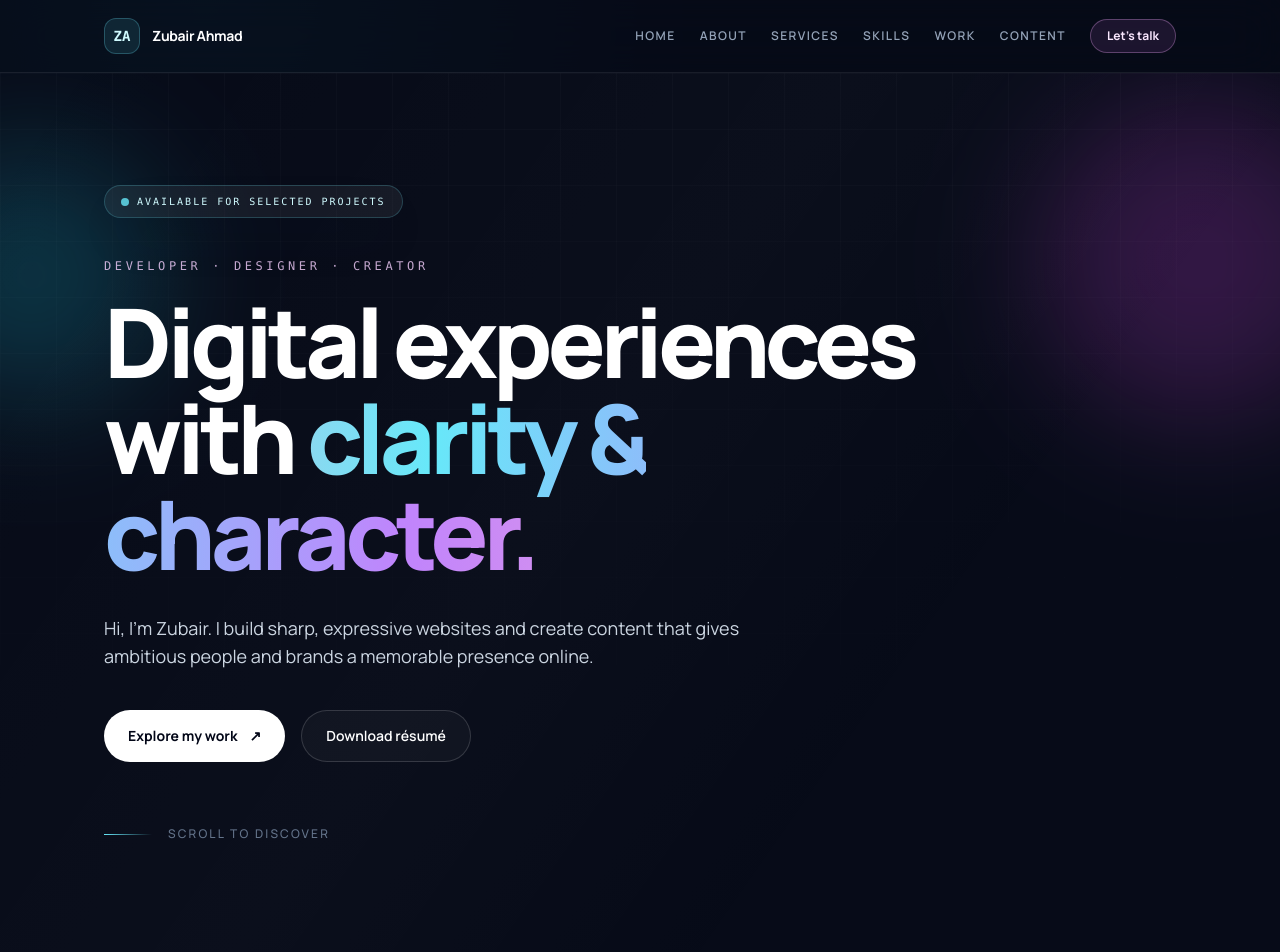
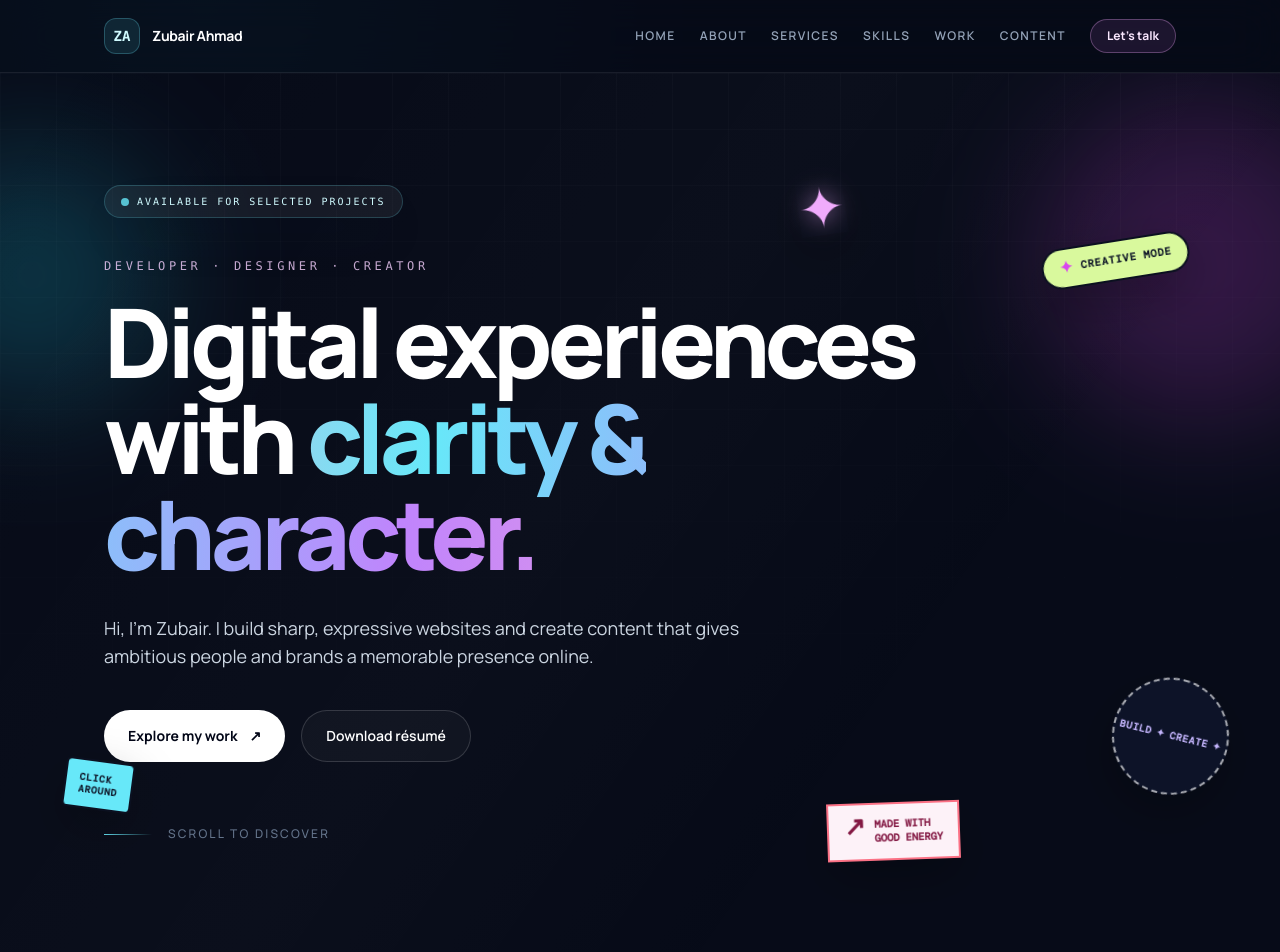
Before and after one commit to zubair2018/live-portfolio, a React (Vite) app: page / in a window 1280 px wide. Shown: the top 952 px of the page. Built offline with nearby package versions, Linux system fonts and the light colour scheme.

Commit message:
Add animated creative sticker layer
Add playful CSS-native stickers and motion to the portfolio hero.

```diff
--- a/src/components/Hero.jsx
+++ b/src/components/Hero.jsx
@@ -1,3 +1,5 @@
+import StickerCloud from "./StickerCloud";
+
 export default function Hero() {
   return (
     <section id="home" className="relative isolate overflow-hidden bg-[#070b18] text-white">
@@ -6,6 +8,7 @@ export default function Hero() {
         <div className="float-slow absolute -right-20 top-8 h-80 w-80 rounded-full bg-fuchsia-500/20 blur-3xl [animation-delay:-3s]" />
         <div className="absolute inset-0 opacity-[0.16] [background-image:linear-gradient(rgba(255,255,255,.12)_1px,transparent_1px),linear-gradient(90deg,rgba(255,255,255,.12)_1px,transparent_1px)] [background-size:56px_56px] [mask-image:linear-gradient(to_bottom,black,transparent_85%)]" />
       </div>
+      <StickerCloud />
 
       <div className="mx-auto flex min-h-[92vh] max-w-6xl flex-col justify-center px-5 py-28 sm:px-8 lg:px-10">
         <div className="max-w-4xl">
@@ -14,12 +17,9 @@ export default function Hero() {
             Available for selected projects
           </span>
 
-          <p className="mt-10 font-mono text-xs uppercase tracking-[0.3em] text-fuchsia-200/80">
-            Developer · Designer · Creator
-          </p>
+          <p className="mt-10 font-mono text-xs uppercase tracking-[0.3em] text-fuchsia-200/80">Developer · Designer · Creator</p>
           <h1 className="mt-5 text-5xl font-extrabold leading-[0.98] tracking-[-0.055em] sm:text-6xl lg:text-8xl">
-            Digital experiences with{" "}
-            <span className="gradient-text">clarity & character.</span>
+            Digital experiences with <span className="gradient-text">clarity & character.</span>
           </h1>
           <p className="mt-8 max-w-2xl text-base leading-8 text-slate-300 sm:text-lg">
             Hi, I&apos;m Zubair. I build sharp, expressive websites and create content
@@ -30,15 +30,12 @@ export default function Hero() {
             <a href="#works" className="group inline-flex min-h-[52px] items-center justify-center gap-3 rounded-full bg-white px-6 text-sm font-bold text-slate-950 transition duration-300 hover:-translate-y-1 hover:bg-cyan-200 hover:shadow-xl hover:shadow-cyan-400/20">
               Explore my work <span className="transition-transform duration-300 group-hover:translate-x-1">↗</span>
             </a>
-            <a href="/resume.txt" download className="inline-flex min-h-[52px] items-center justify-center rounded-full border border-white/15 bg-white/[0.03] px-6 text-sm font-semibold text-white transition hover:border-fuchsia-300/60 hover:bg-white/[0.08]">
-              Download résumé
-            </a>
+            <a href="/resume.txt" download className="inline-flex min-h-[52px] items-center justify-center rounded-full border border-white/15 bg-white/[0.03] px-6 text-sm font-semibold text-white transition hover:border-fuchsia-300/60 hover:bg-white/[0.08]">Download résumé</a>
           </div>
         </div>
 
         <div className="mt-16 flex items-center gap-4 text-xs font-medium uppercase tracking-[0.18em] text-slate-500">
-          <span className="h-px w-12 bg-gradient-to-r from-cyan-300 to-transparent" />
-          Scroll to discover
+          <span className="h-px w-12 bg-gradient-to-r from-cyan-300 to-transparent" /> Scroll to discover
         </div>
       </div>
     </section>
--- /dev/null
+++ b/src/components/StickerCloud.jsx
@@ -0,0 +1,19 @@
+export default function StickerCloud() {
+  return (
+    <div className="pointer-events-none absolute inset-0 hidden overflow-hidden lg:block" aria-hidden="true">
+      <div className="sticker sticker-creative">
+        <span className="sticker-spark">✦</span>
+        creative mode
+      </div>
+      <div className="sticker sticker-orbit">
+        <span>build</span><span>✦</span><span>create</span><span>✦</span>
+      </div>
+      <div className="sticker sticker-note">
+        <span className="sticker-arrow">↗</span>
+        <span>made with<br />good energy</span>
+      </div>
+      <div className="sticker sticker-star">✦</div>
+      <div className="sticker sticker-cursor">click<br />around</div>
+    </div>
+  );
+}
--- a/src/index.css
+++ b/src/index.css
@@ -60,3 +60,100 @@ section::before {
   color: transparent;
   animation: shimmer 7s linear infinite;
 }
+
+
+@keyframes sticker-bob {
+  0%, 100% { transform: translate3d(0, 0, 0) rotate(var(--sticker-rotate)); }
+  50% { transform: translate3d(0, -15px, 0) rotate(calc(var(--sticker-rotate) + 3deg)); }
+}
+@keyframes sticker-spin { to { transform: rotate(360deg); } }
+@keyframes sticker-wiggle {
+  0%, 100% { transform: rotate(-8deg) scale(1); }
+  50% { transform: rotate(5deg) scale(1.08); }
+}
+
+.sticker {
+  position: absolute;
+  z-index: 2;
+  user-select: none;
+  box-shadow: 0 18px 50px rgba(0, 0, 0, 0.28);
+}
+.sticker-creative {
+  --sticker-rotate: -9deg;
+  top: 19%;
+  right: 7%;
+  display: flex;
+  align-items: center;
+  gap: 0.45rem;
+  border: 2px solid #0b1020;
+  border-radius: 999px;
+  padding: 0.65rem 1rem;
+  background: #d9f99d;
+  color: #101828;
+  font: 700 0.65rem/1 "DM Mono", monospace;
+  letter-spacing: 0.08em;
+  text-transform: uppercase;
+  transform: rotate(var(--sticker-rotate));
+  animation: sticker-bob 6s ease-in-out infinite;
+}
+.sticker-spark { font-size: 1rem; color: #d946ef; }
+.sticker-orbit {
+  --sticker-rotate: 12deg;
+  right: 4%;
+  bottom: 17%;
+  display: flex;
+  height: 7.3rem;
+  width: 7.3rem;
+  flex-wrap: wrap;
+  align-content: center;
+  justify-content: center;
+  gap: 0.3rem;
+  border: 2px dashed rgba(255,255,255,.65);
+  border-radius: 999px;
+  background: rgba(13, 21, 43, .85);
+  color: #c4b5fd;
+  font: 700 0.62rem/1 "DM Mono", monospace;
+  letter-spacing: .06em;
+  text-transform: uppercase;
+  animation: sticker-bob 7s ease-in-out infinite -2s;
+}
+.sticker-note {
+  --sticker-rotate: -5deg;
+  right: 25%;
+  bottom: 9%;
+  display: flex;
+  gap: .55rem;
+  align-items: flex-start;
+  padding: .8rem .95rem;
+  border: 2px solid #fb7185;
+  background: #fdf2f8;
+  color: #831843;
+  font: 700 .65rem/1.35 "DM Mono", monospace;
+  text-transform: uppercase;
+  animation: sticker-bob 7.5s ease-in-out infinite -4s;
+}
+.sticker-arrow { font-size: 1.6rem; line-height: .7; }
+.sticker-star {
+  --sticker-rotate: 0deg;
+  top: 12%;
+  right: 34%;
+  color: #f0abfc;
+  font-size: 3.5rem;
+  line-height: 1;
+  text-shadow: 0 0 24px rgba(240, 171, 252, .65);
+  animation: sticker-wiggle 3.4s ease-in-out infinite;
+}
+.sticker-cursor {
+  --sticker-rotate: 7deg;
+  left: 5%;
+  bottom: 16%;
+  border: 2px solid #0b1020;
+  border-radius: .35rem;
+  padding: .7rem .8rem;
+  background: #67e8f9;
+  color: #0f172a;
+  font: 700 .6rem/1.25 "DM Mono", monospace;
+  letter-spacing: .08em;
+  text-transform: uppercase;
+  animation: sticker-bob 6.5s ease-in-out infinite -1s;
+}
```
